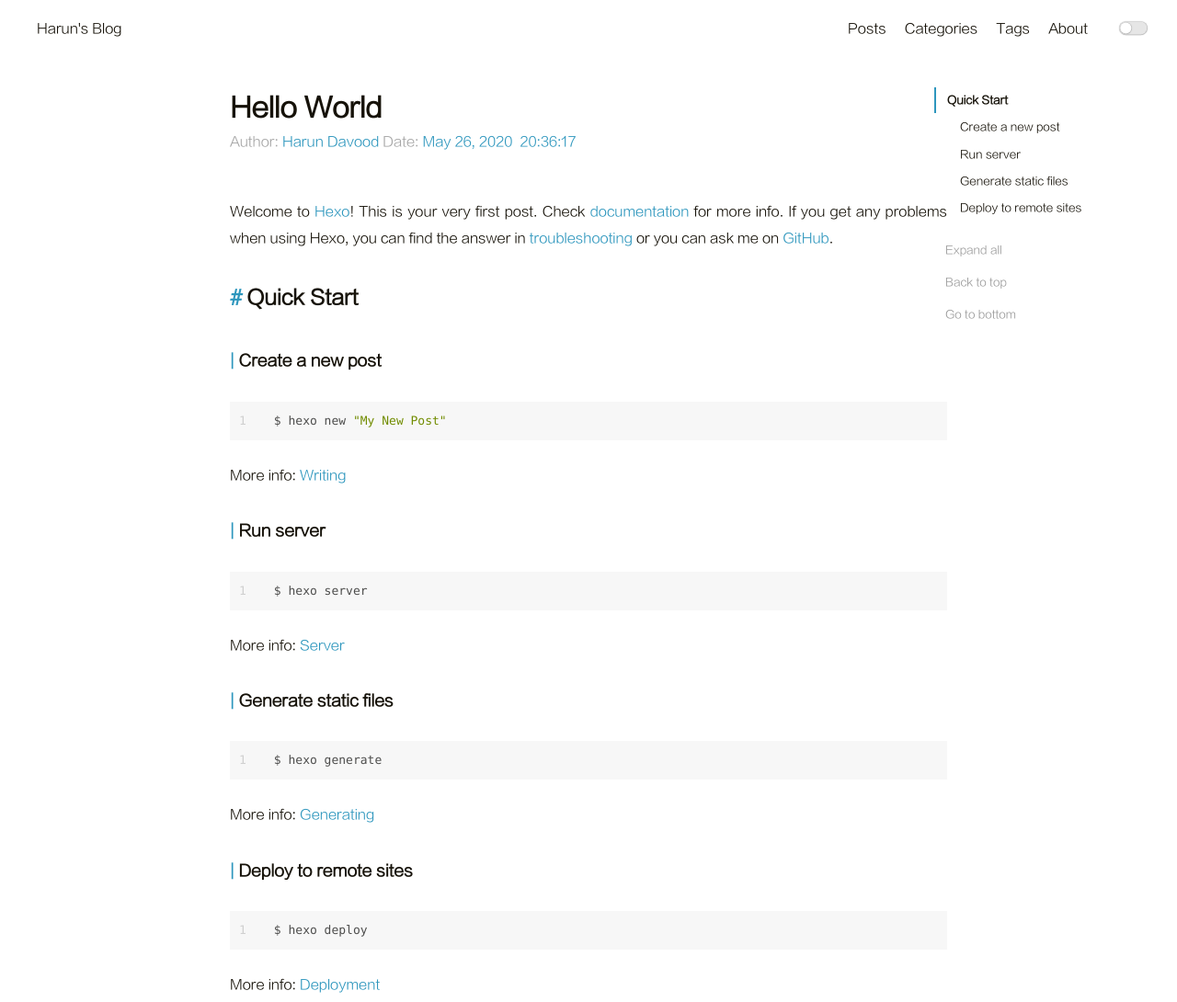
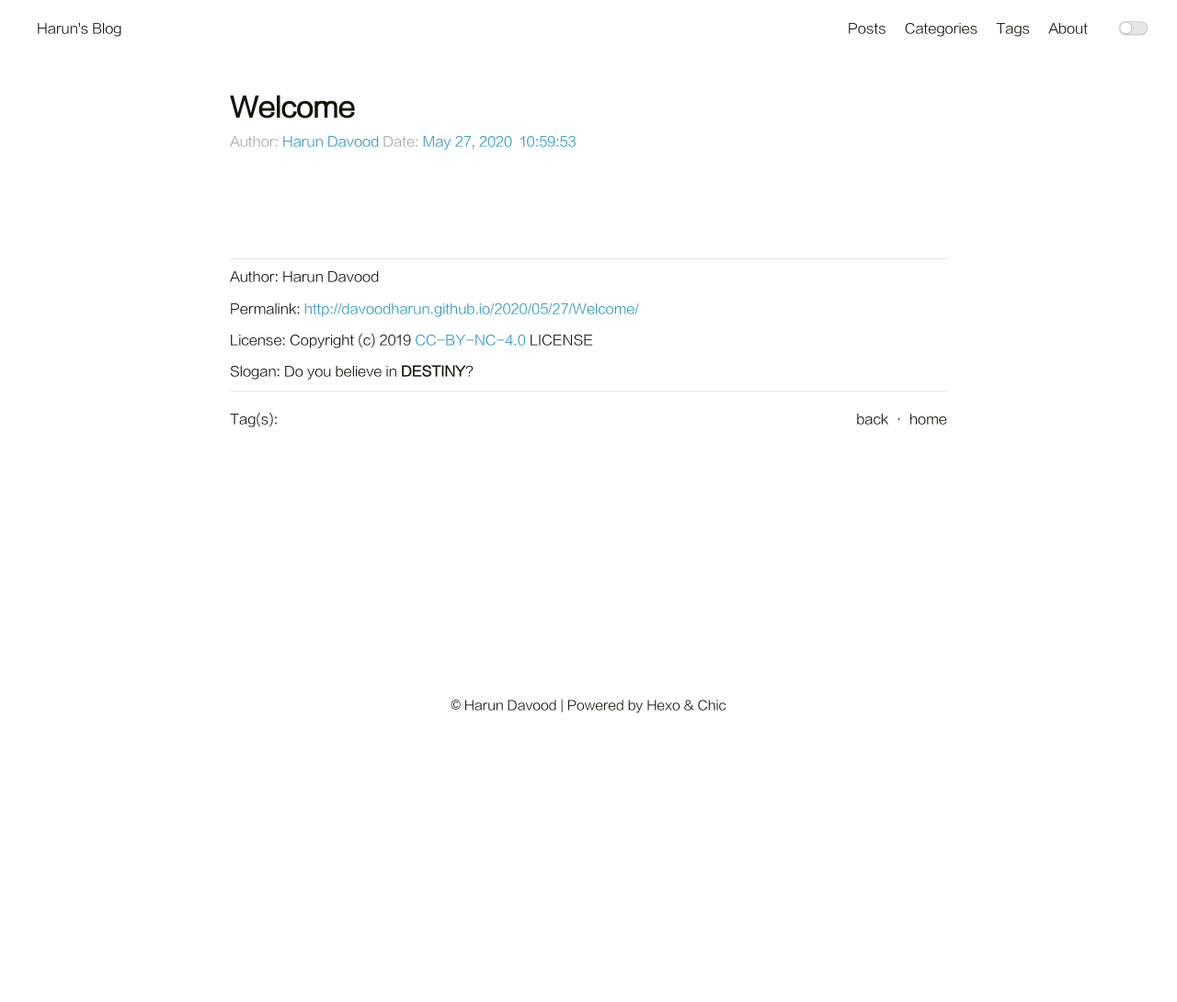
Before and after one commit to davoodharun/davoodharun.github.io, a plain HTML site: page 2020/05/27/Welcome/index.html in a window 1280 px wide. Shown: the top 1090 px of the page at 92% size. After the commit the page ends 800 px from the top, so only its background shows below. Drawn offline with Linux system fonts and the light colour scheme.

Commit message:
Site updated: 2020-05-27 12:47:05

```diff
--- a/2020/05/26/hello-world/index.html
+++ b/2020/05/27/Welcome/index.html
@@ -9,10 +9,12 @@
     <meta name="author" content="Harun Davood">
 
 
+    <meta name="subtitle" content="software engineer, visual artist, musician">
 
 
 
-<title>Hello World | Harun&#39;s Blog</title>
+
+<title>Welcome | Harun&#39;s Blog</title>
 
 
 
@@ -107,73 +109,11 @@
             <div class="container">
 
 
-        <div class="post-toc">
-    <div class="tocbot-list">
-    </div>
-    <div class="tocbot-list-menu">
-        <a class="tocbot-toc-expand" onclick="expand_toc()">Expand all</a>
-        <a onclick="go_top()">Back to top</a>
-        <a onclick="go_bottom()">Go to bottom</a>
-    </div>
-</div>
-
-<script>
-    document.ready(
-        function () {
-            tocbot.init({
-                tocSelector: '.tocbot-list',
-                contentSelector: '.post-content',
-                headingSelector: 'h1, h2, h3, h4, h5',
-                collapseDepth: 1,
-                orderedList: false,
-                scrollSmooth: true,
-            })
-        }
-    )
-
-    function expand_toc() {
-        var b = document.querySelector(".tocbot-toc-expand");
-        tocbot.init({
-            tocSelector: '.tocbot-list',
-            contentSelector: '.post-content',
-            headingSelector: 'h1, h2, h3, h4, h5',
-            collapseDepth: 6,
-            orderedList: false,
-            scrollSmooth: true,
-        });
-        b.setAttribute("onclick", "collapse_toc()");
-        b.innerHTML = "Collapse all"
-    }
-
-    function collapse_toc() {
-        var b = document.querySelector(".tocbot-toc-expand");
-        tocbot.init({
-            tocSelector: '.tocbot-list',
-            contentSelector: '.post-content',
-            headingSelector: 'h1, h2, h3, h4, h5',
-            collapseDepth: 1,
-            orderedList: false,
-            scrollSmooth: true,
-        });
-        b.setAttribute("onclick", "expand_toc()");
-        b.innerHTML = "Expand all"
-    }
-
-    function go_top() {
-        window.scrollTo(0, 0);
-    }
-
-    function go_bottom() {
-        window.scrollTo(0, document.body.scrollHeight);
-    }
-
-</script>
-
 
 
     <article class="post-wrap">
         <header class="post-header">
-            <h1 class="post-title">Hello World</h1>
+            <h1 class="post-title">Welcome</h1>
 
                 <div class="post-meta">
 
@@ -182,7 +122,7 @@
 
 
                         <span class="post-time">
-                        Date: <a href="#">May 26, 2020&nbsp;&nbsp;20:36:17</a>
+                        Date: <a href="#">May 27, 2020&nbsp;&nbsp;10:59:53</a>
                         </span>
 
 
@@ -191,19 +131,6 @@
         </header>
 
         <div class="post-content">
-            <p>Welcome to <a href="https://hexo.io/" target="_blank" rel="noopener">Hexo</a>! This is your very first post. Check <a href="https://hexo.io/docs/" target="_blank" rel="noopener">documentation</a> for more info. If you get any problems when using Hexo, you can find the answer in <a href="https://hexo.io/docs/troubleshooting.html" target="_blank" rel="noopener">troubleshooting</a> or you can ask me on <a href="https://github.com/hexojs/hexo/issues" target="_blank" rel="noopener">GitHub</a>.</p>
-<h2 id="Quick-Start"><a href="#Quick-Start" class="headerlink" title="Quick Start"></a>Quick Start</h2><h3 id="Create-a-new-post"><a href="#Create-a-new-post" class="headerlink" title="Create a new post"></a>Create a new post</h3><figure class="highlight bash"><table><tr><td class="gutter"><pre><span class="line">1</span><br></pre></td><td class="code"><pre><span class="line">$ hexo new <span class="string">"My New Post"</span></span><br></pre></td></tr></table></figure>
-
-<p>More info: <a href="https://hexo.io/docs/writing.html" target="_blank" rel="noopener">Writing</a></p>
-<h3 id="Run-server"><a href="#Run-server" class="headerlink" title="Run server"></a>Run server</h3><figure class="highlight bash"><table><tr><td class="gutter"><pre><span class="line">1</span><br></pre></td><td class="code"><pre><span class="line">$ hexo server</span><br></pre></td></tr></table></figure>
-
-<p>More info: <a href="https://hexo.io/docs/server.html" target="_blank" rel="noopener">Server</a></p>
-<h3 id="Generate-static-files"><a href="#Generate-static-files" class="headerlink" title="Generate static files"></a>Generate static files</h3><figure class="highlight bash"><table><tr><td class="gutter"><pre><span class="line">1</span><br></pre></td><td class="code"><pre><span class="line">$ hexo generate</span><br></pre></td></tr></table></figure>
-
-<p>More info: <a href="https://hexo.io/docs/generating.html" target="_blank" rel="noopener">Generating</a></p>
-<h3 id="Deploy-to-remote-sites"><a href="#Deploy-to-remote-sites" class="headerlink" title="Deploy to remote sites"></a>Deploy to remote sites</h3><figure class="highlight bash"><table><tr><td class="gutter"><pre><span class="line">1</span><br></pre></td><td class="code"><pre><span class="line">$ hexo deploy</span><br></pre></td></tr></table></figure>
-
-<p>More info: <a href="https://hexo.io/docs/one-command-deployment.html" target="_blank" rel="noopener">Deployment</a></p>
 
         </div>
 
@@ -218,7 +145,7 @@
 
                     <p class="copyright-item">
                         <span>Permalink:</span>
-                        <span><a href="http://yoursite.com/2020/05/26/hello-world/">http://yoursite.com/2020/05/26/hello-world/</a></span>
+                        <span><a href="http://davoodharun.github.io/2020/05/27/Welcome/">http://davoodharun.github.io/2020/05/27/Welcome/</a></span>
                     </p>
 
 
```
Also changed, not shown: archives/2020/05/index.html (+4 -2 lines), archives/2020/index.html (+4 -2 lines), archives/index.html (+4 -2 lines), index.html (+2 -0 lines).
